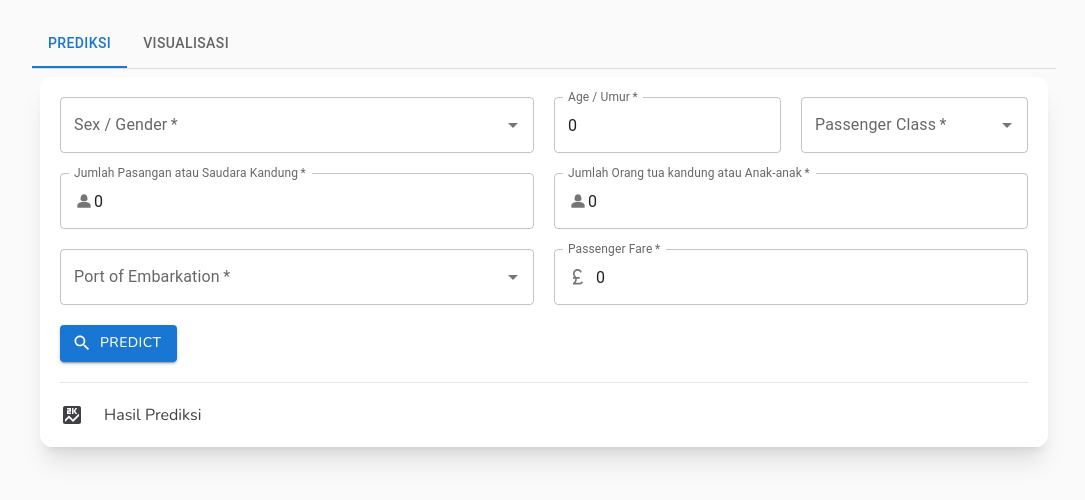
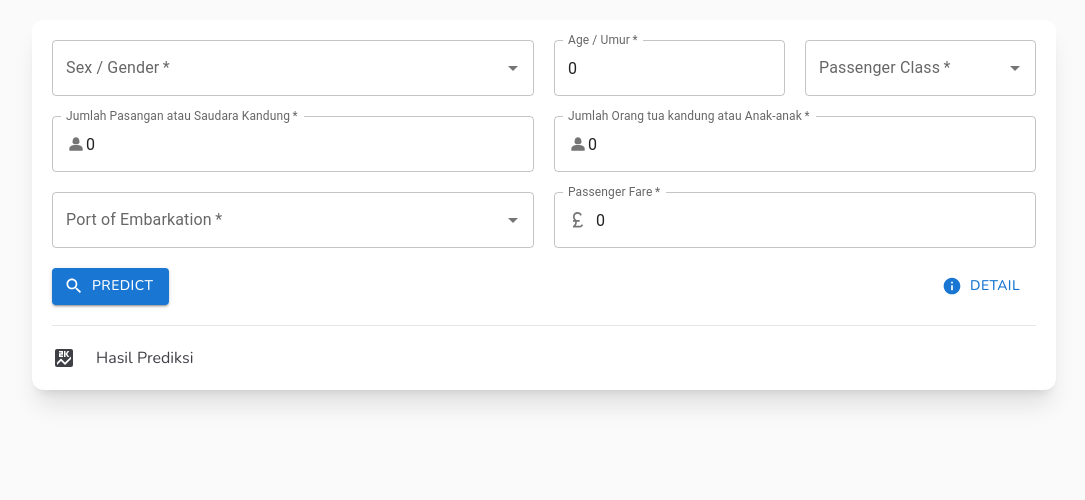
Before and after one commit to ZiyadZK/UAS-BigData-FE, a Next.js app: page / in a window 1280 px wide. Shown: the top 500 px of the page, without its empty margins (96-1181 px from the left). Built offline with nearby package versions, Linux system fonts and the light colour scheme; what @mui/material-nextjs would draw is missing.

Commit message:
adding button details

```diff
--- a/src/app/page.jsx
+++ b/src/app/page.jsx
@@ -1,16 +1,20 @@
 'use client'
 
 import { CustomTabItem, CustomTabs } from "@/components/CustomTabs";
+import DropdownMenu from "@/components/DropdownMenu";
 import { nunito } from "@/libs/fonts";
-import { Check, Class, Close, CurrencyPound, Money, Person2, Refresh, Restore, Score, Search, Summarize, Warning } from "@mui/icons-material";
+import { AutoGraph, Check, Class, Close, CurrencyPound, Info, Money, Person2, Refresh, Restore, Score, Search, Summarize, Warning } from "@mui/icons-material";
 import { Autocomplete, Button, InputAdornment, LinearProgress, TextField } from "@mui/material";
 import { PieChart } from "@mui/x-charts";
 import axios, { AxiosError } from "axios";
 import Image from "next/image";
+import { useRouter } from "next/navigation";
 import { useState } from "react";
 import Swal from "sweetalert2";
 
 export default function Home() {
+
+  const router = useRouter()
 
   const [prediction, setPrediction] = useState({
     status: '',
@@ -31,6 +35,14 @@ export default function Home() {
     'No of Parents or Children on Board': 0,
     'Port of Embarkation': null,
     'Passenger Fare': 0.0
+  })
+
+  const [visualisasi, setVisualisasi] = useState({
+    data_summary: {
+      data: null,
+      status: ''
+    },
+
   })
 
   const aksi = {
@@ -99,8 +111,6 @@ export default function Home() {
   return (
     <div className={`flex justify-center  min-h-screen w-full bg-zinc-50 ${nunito.className} text-zinc-700 p-5`}>
       <div className="max-w-screen-lg w-full">
-        <CustomTabs>
-          <CustomTabItem label="PREDIKSI">
         <form onSubmit={(e) => aksi.form.submit(e)} className="p-5 rounded-xl bg-white shadow-xl">
           <div className="space-y-5">
             <div className="grid grid-cols-2 gap-5">
@@ -222,12 +232,42 @@ export default function Home() {
                 }}
               />
             </div>
-                <div className="flex items-center gap-5">
+            <div className="flex items-center justify-between gap-5">
               <Button disabled={prediction.status === 'loading'} type="submit" variant="contained" startIcon={<Search fontSize="small" />}>
                 <div className={`${nunito.className}`}>
                   Predict
                 </div>
               </Button>
+              <DropdownMenu
+                buttonComponent={(
+                  <Button variant="text" startIcon={<Info fontSize="small" />} sx={{ borderRadius: 999, px: 2}}>
+                    <div className={`${nunito.className}`}>
+                      detail
+                    </div>
+                  </Button>
+                )}
+                menuItems={[
+                  {
+                    label: 'Correlation Heatmap',
+                    onClick: () => window.open(`${process.env.NEXT_PUBLIC_API_URL}/data/correlation-heatmap`, '_blank'),
+                    icon: <AutoGraph fontSize="small" color="primary" />
+                  },
+                  {
+                    label: 'Data Summary',
+                    onClick: () => window.open(`${process.env.NEXT_PUBLIC_API_URL}/data-summary`, '_blank'),
+                    icon: <Summarize fontSize="small" color="primary" />
+                  },
+                  {
+                    label: 'Fare Distribution',
+                    onClick: () => window.open(`${process.env.NEXT_PUBLIC_API_URL}/data/fare-distribution`, '_blank'),
+                    icon: <Money fontSize="small" color="primary" />
+                  }
+                ]}
+              >
+                <p className="text-xs">
+                  Anda akan dibawa ke halaman baru
+                </p>
+              </DropdownMenu>
             </div>
             <hr />
             <div className="">
@@ -312,30 +352,6 @@ export default function Home() {
             </div>
           </div>
         </form>
-          </CustomTabItem>
-          <CustomTabItem label="VISUALISASI">
-            <div className="p-5 bg-white rounded-xl">
-              <div className="flex items-center gap-5">
-                <Summarize />
-                <h1 className="text-lg">
-                  Data Summary
-                </h1>
-              </div>
-              <hr className="my-3" />
-              <div className="flex flex-col items-center gap-10">
-                <div className="w-full">
-
-                </div>
-                <div className="w-full">
-
-                </div>
-                <div className="w-full">
-
-                </div>
-              </div>
-            </div>
-          </CustomTabItem>
-        </CustomTabs>
       </div>
     </div>
   );
--- /dev/null
+++ b/src/components/DropdownMenu.jsx
@@ -0,0 +1,85 @@
+'use client';
+
+import * as React from 'react';
+import Button from '@mui/material/Button';
+import Menu from '@mui/material/Menu';
+import MenuItem from '@mui/material/MenuItem';
+import { nunito } from '@/libs/fonts';
+
+export default function DropdownMenu({
+  buttonComponent, // Custom button component
+  menuItems = [], // Array of menu items
+  children,
+  onModal = ''
+}) {
+  const [anchorEl, setAnchorEl] = React.useState(null);
+  const open = Boolean(anchorEl);
+
+  const handleClick = (event) => {
+    setAnchorEl(event.currentTarget);
+  };
+
+  const handleClose = () => {
+    setAnchorEl(null);
+  };
+
+  // Use the custom button component if provided, otherwise default to Dashboard button
+  const renderButton = buttonComponent || (
+    <Button
+      id="basic-button"
+      aria-controls={open ? 'basic-menu' : undefined}
+      aria-haspopup="true"
+      aria-expanded={open ? 'true' : undefined}
+      onClick={handleClick}
+    >
+      Dashboard
+    </Button>
+  );
+
+  return (
+    <div>
+      {React.cloneElement(renderButton, { onClick: handleClick })}
+
+      <Menu
+        id="basic-menu"
+        anchorEl={anchorEl}
+        open={open}
+        onClose={handleClose}
+        MenuListProps={{
+          'aria-labelledby': 'basic-button',
+        }}
+        disablePortal={true}
+
+      >
+        <div className="px-4">
+            {children}
+        </div>
+        {children ? <hr className='my-2' /> : ''}
+        {menuItems.map((item, index) => (
+          <MenuItem className={`${nunito.className}`} key={index} onClick={() => {
+            handleClose();
+            item.onClick?.();
+          }}>
+            <div className={`flex items-center ${item.className}`}>
+              {item.icon && (
+                <span className="mr-2">
+                  {item.icon}
+                </span>
+              )}
+              <div>
+                <p className={`${nunito.className} text-sm`}>
+                  {item.label}
+                </p>
+                {item.sublabel && (
+                  <p className={`${nunito.className} text-xs font-light`}>
+                    {item.sublabel}
+                  </p>
+                )}
+              </div>
+            </div>
+          </MenuItem>
+        ))}
+      </Menu>
+    </div>
+  );
+}
```
Lines whose indentation alone changed are shown as unchanged.
